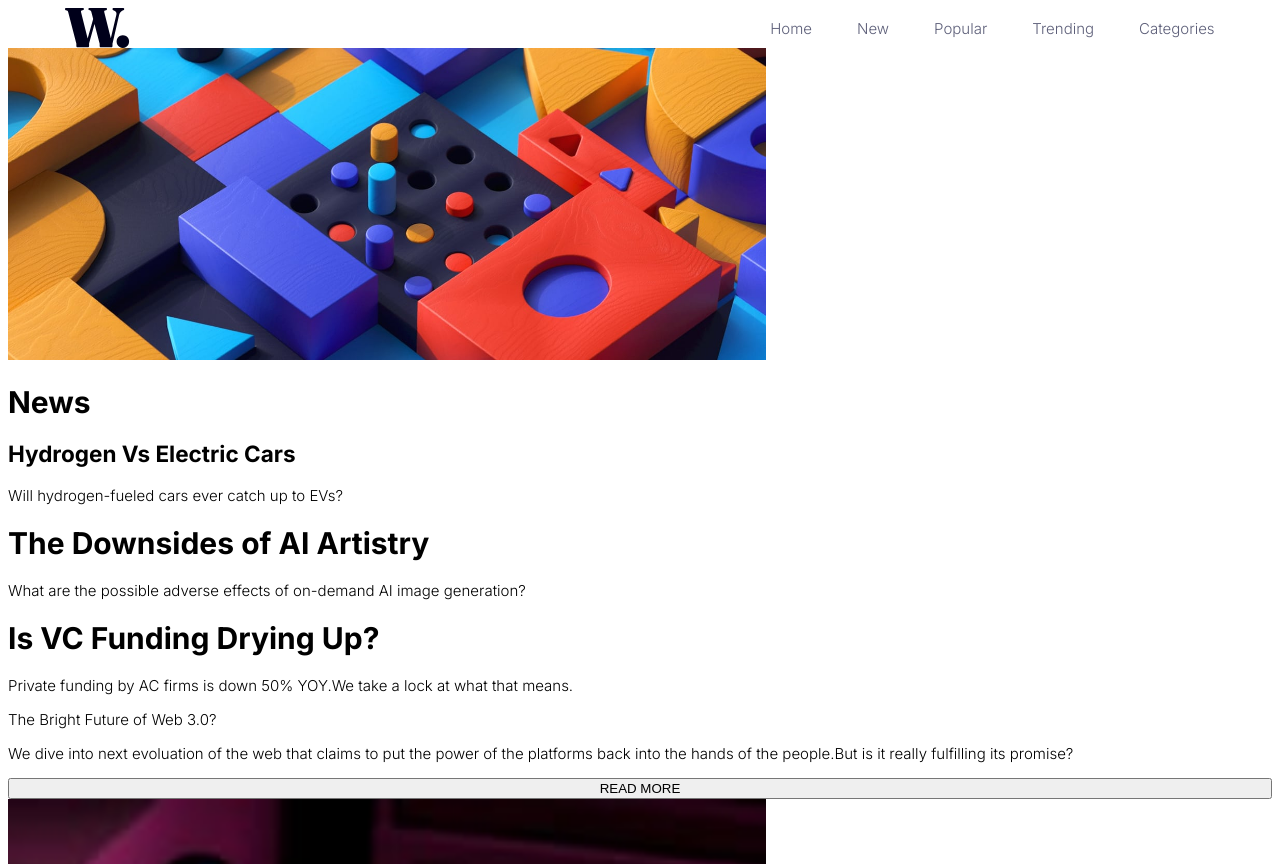
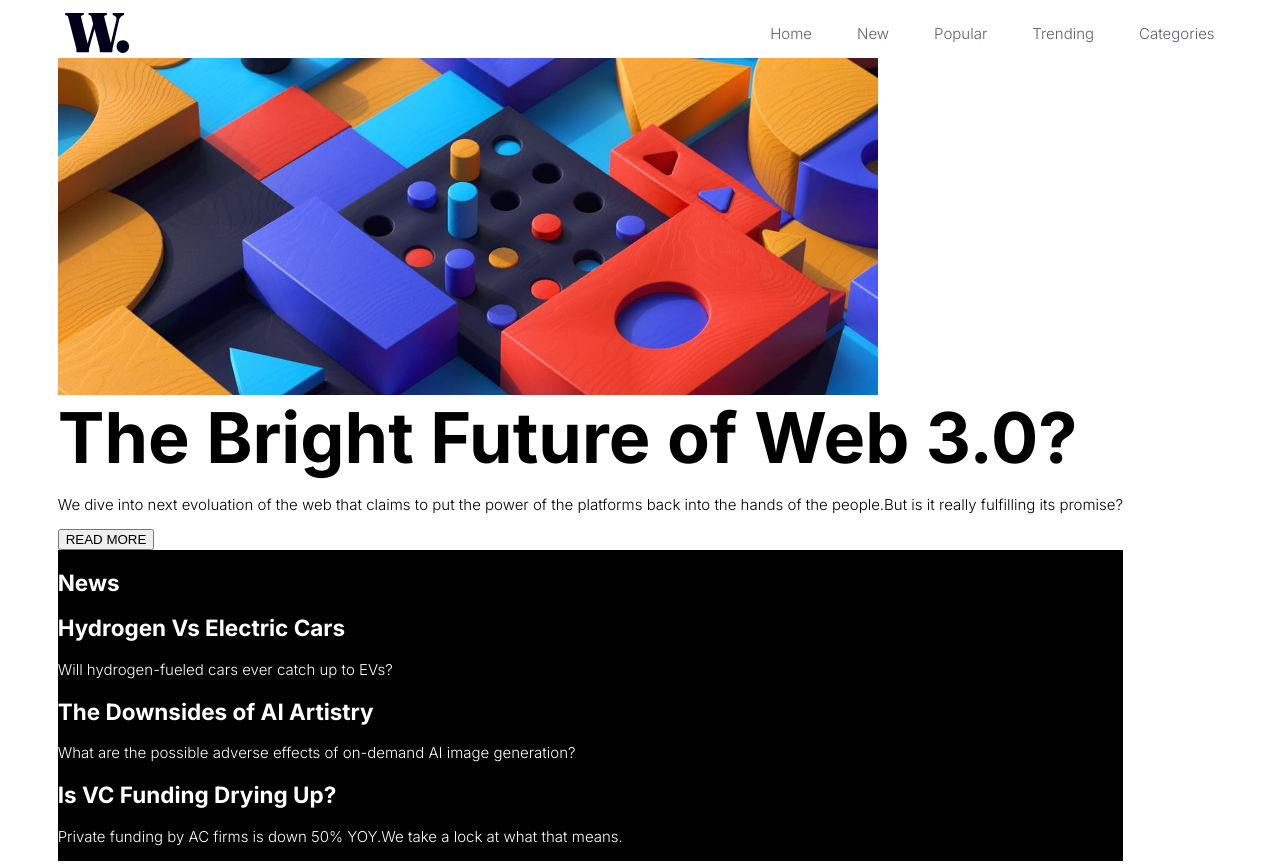
Before and after one commit to Waseem194/HTML-CSS-Project2, a plain HTML site: page src/index.html in a window 1280 px wide. Shown: the top 864 px of the page. Drawn offline with Linux system fonts and the light colour scheme.

Commit message:
changing

```diff
--- a/src/index.css
+++ b/src/index.css
@@ -1,39 +1,58 @@
-
-  @import url('https://fonts.googleapis.com/css2?family=Inter:wght@300;700&display=swap');
-body{
-    font-family: 'Inter', sans-serif;
+@import url("https://fonts.googleapis.com/css2?family=Inter:wght@300;700&display=swap");
+body {
+  font-family: "Inter", sans-serif;
   font-size: 15px;
 }
-.navbar{
+.navbar {
   display: flex;
   align-items: center;
   justify-content: space-around;
   gap: 35em;
+  height: 50px;
 }
 .navbar .nav-items {
   display: flex;
-
   gap: 3em;
 }
-.navbar .nav-items a{
+.navbar .nav-items a {
   text-decoration: none;
   color: hsl(236, 13%, 42%);
 }
-main img{
-width: 60%;
+.main {
+  display: flex;
+  justify-content: space-around;
+  align-items: baseline;
+  flex-wrap: row;
+  height: calc(100vh-50px);
+}
+#img {
+  height: 337px;
+  width: 100px;
+}
+.left-side{
+    flex-grow: 2;
+    flex-shrink: 0;
+    flex-basis: auto;
+}
+.left-img {
+  height: 100%;
+}
+.latest {
+  display: flex;
+  flex-direction: column;
+  max-height: 300px;
+}
+.right-side {
+  background-color: black;
+  color: white;
+  height: 100%;
+  flex-grow: 1;
+  flex-shrink: 0;
+  flex-basis: auto;
+}
 
+
+.hading {
+  font-size: 70px;
+  font-weight: 800;
 }
-main{
-display: grid;
-grid-template: ;
-
-}
-.box{
-    position: relative;
-}
-.box
-.right-main{
-    background-color: black;
-
-    color: #ffffff;
-}
--- a/src/index.html
+++ b/src/index.html
@@ -7,8 +7,8 @@
     <link rel="stylesheet" href="./index.css" />
   </head>
   <body>
-    <section class="navbar">
-      <img src="../assets/images/logo.svg" alt="" srcset="" />
+    <header class="navbar">
+      <img  src="../assets/images/logo.svg" alt="" srcset="" />
       <nav class="nav-items">
         <a href="">Home</a>
         <a href="">New</a>
@@ -16,13 +16,49 @@
         <a href="">Trending</a>
         <a href="">Categories</a>
       </nav>
+    </header>
+    <section class="main">
+      <div class="latest">
+        <div class="left-side">
+          <div id="img">
+            <img class="left-img"
+              src="../assets/images/image-web-3-desktop.jpg"
+              alt=""
+              srcset=""
+            />
+          </div>
+          <div class="hading">The Bright Future of Web 3.0?</div>
+          <p >
+            We dive into next evoluation of the web that claims to put the power
+            of the platforms back into the hands of the people.But is it really
+            fulfilling its promise?
+          </p>
+          <button class="box">READ MORE</button>
+        </div>
+        <div class="right-side">
+          <h1>News</h1>
+          <h2>Hydrogen Vs Electric Cars</h2>
+          <p>Will hydrogen-fueled cars ever catch up to EVs?</p>
+          <h1>The Downsides of AI Artistry</h1>
+          <p>
+            What are the possible adverse effects of on-demand AI image
+            generation?
+          </p>
+          <h1>Is VC Funding Drying Up?</h1>
+          <p>
+            Private funding by AC firms is down 50% YOY.We take a lock at what
+            that means.
+          </p>
+        </div>
+      </div>
+      <div></div>
     </section>
-    <main>
-      <div class="box">
+    <!-- <main>
+      <div >
 
         <img src="../assets/images/image-web-3-desktop.jpg" alt="" srcset="" />
       </div>
-      <div  class="box right-main">
+      <div  class=" right-main">
         <h1>News</h1>
         <h2>Hydrogen Vs Electric Cars</h2>
         <p>Will hydrogen-fueled cars ever catch up to EVs?</p>
@@ -72,6 +108,6 @@
      </div>
 
 
-    </main>
+    </main> -->
   </body>
 </html>
```
Lines whose indentation alone changed are shown as unchanged.
